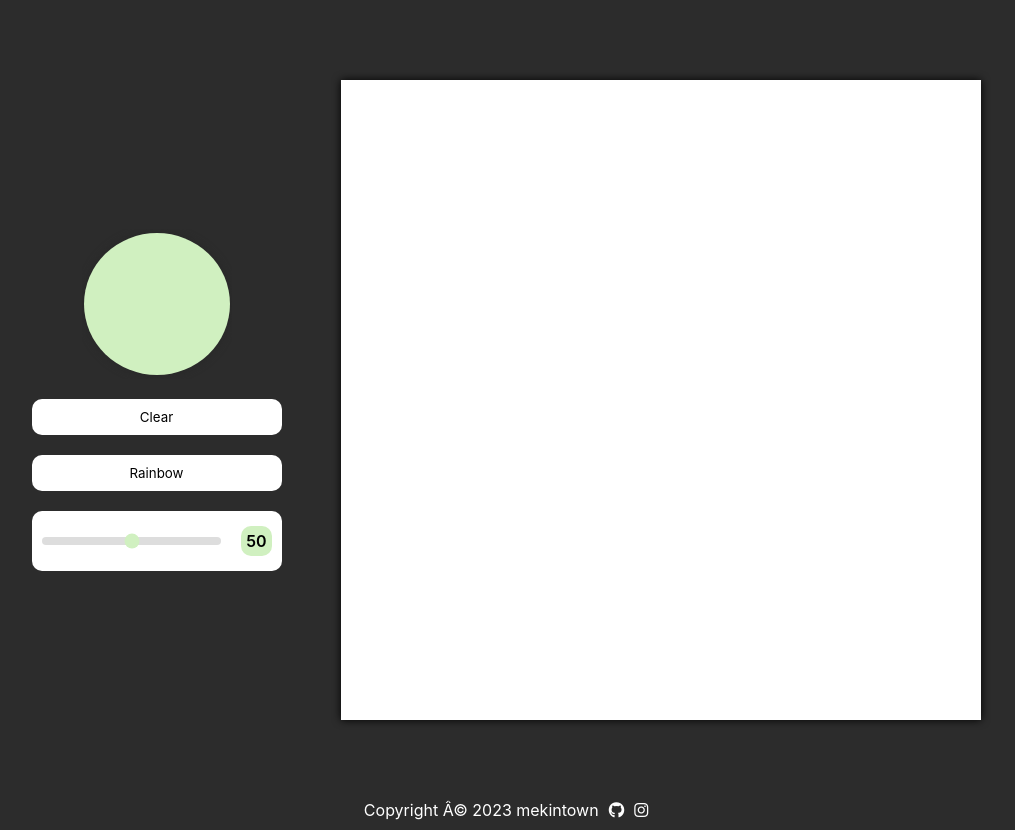
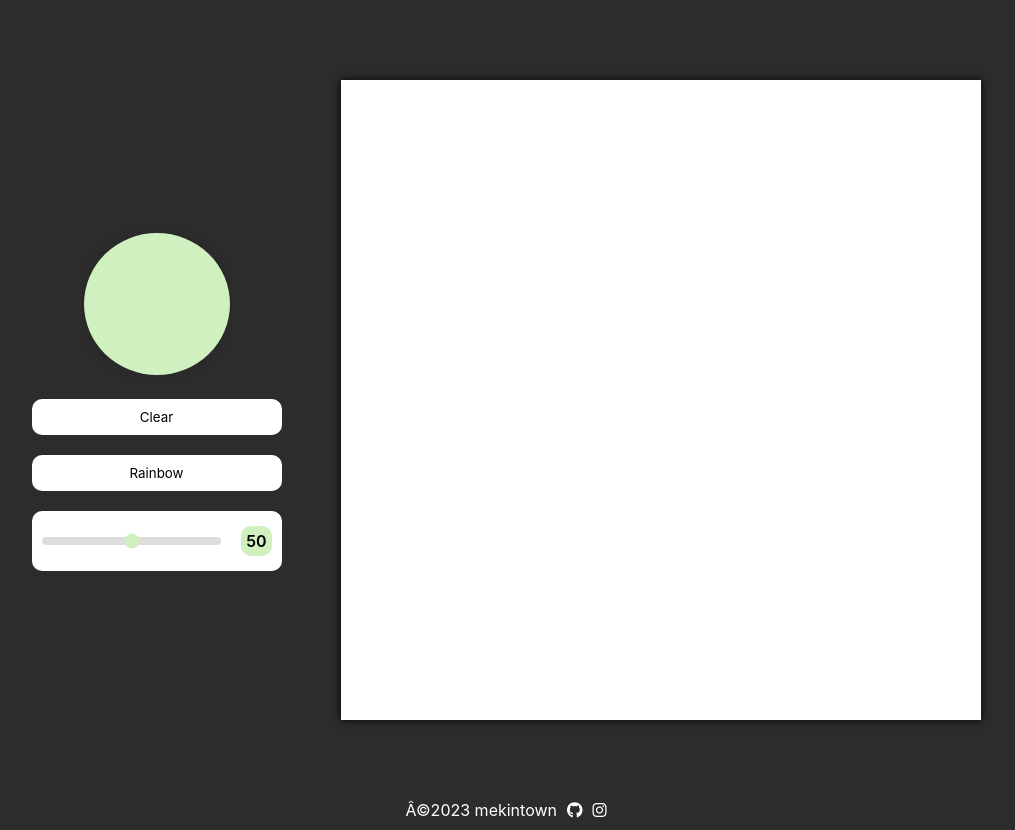
Before and after one commit to mekintown/etch-a-sketch, a plain HTML site: page index.html in a window 1280 px wide. Shown: the whole page, without its empty margins (134-1149 px from the left). Drawn offline with Linux system fonts and the light colour scheme.

Commit message:
Edit text of footer

```diff
--- a/index.html
+++ b/index.html
@@ -26,7 +26,7 @@
             </div>
         </div>
         <footer>
-            <p>Copyright © 2023 mekintown</p>
+            <p> ©2023 mekintown</p>
             <a href="https://github.com/mekintown" target="_blank">
                 <i class="fa-brands fa-github"></i>
             </a>
```
